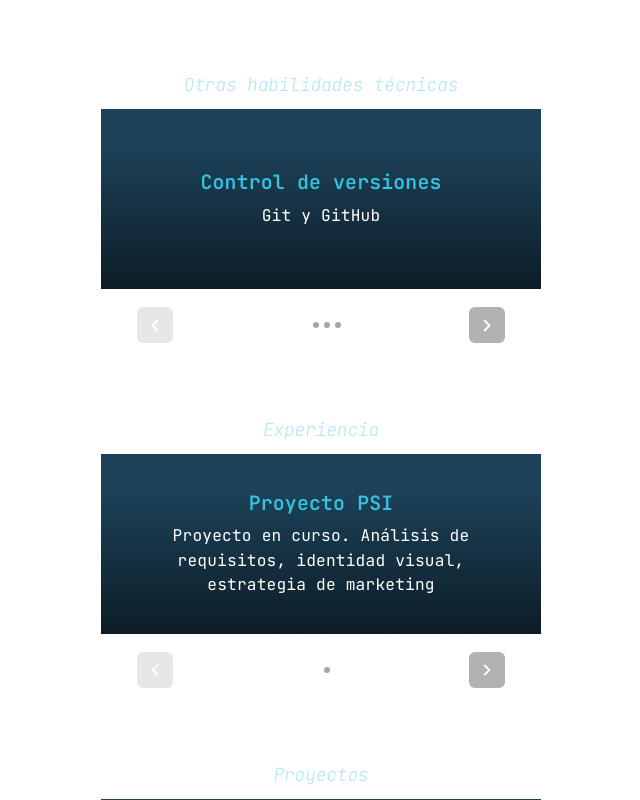
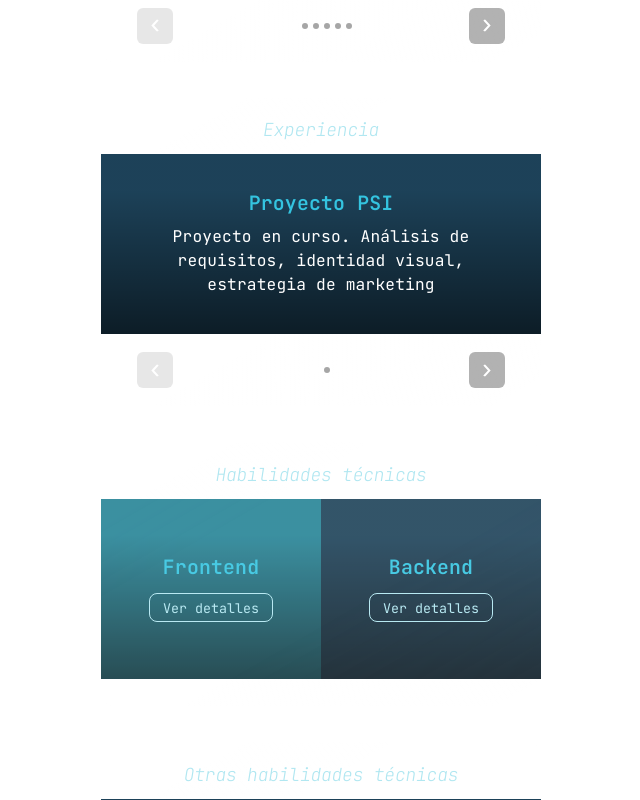
Before and after one commit to alexis-kees-bahl/alexis-kees-bahl.github.io, a React (Vite) app: page / in a window 1280 px wide. Shown: the part 1180-1980 px from the top of the page, without its empty margins (319-959 px from the left). Built offline with nearby package versions, Linux system fonts and the light colour scheme.

Commit message:
jerarquicé proyectos

```diff
--- a/src/App.jsx
+++ b/src/App.jsx
@@ -41,6 +41,10 @@ export default function App() {
 
         <Card title="Formación" items={formacion} />
 
+        <Card title="Proyectos" items={proyectos} />
+
+        <Card title="Experiencia" items={experiencia} />
+
         <Card
           title="Habilidades técnicas"
           items={frontend}
@@ -52,9 +56,6 @@ export default function App() {
 
         <Card title="Otras habilidades técnicas" items={otras} />
 
-        <Card title="Experiencia" items={experiencia} />
-
-        <Card title="Proyectos" items={proyectos} />
 
         <Card title="Inglés" items={ingles} />
 
```
